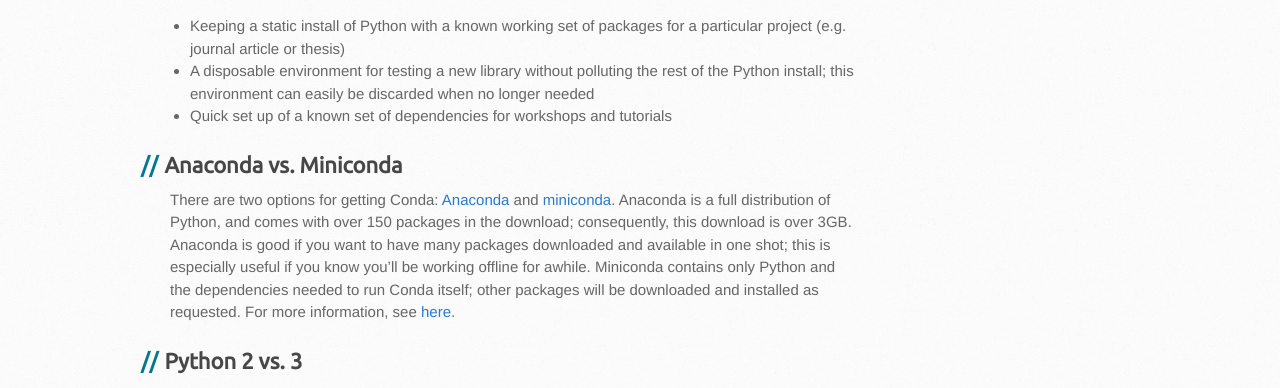
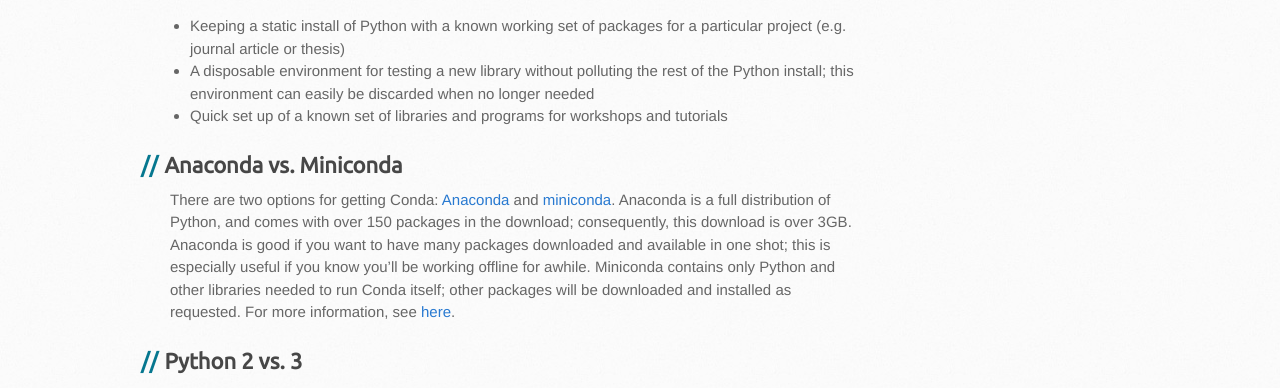
Before and after one commit to Unidata/online-python-training, a Jekyll site: the page built from choosing.md, in a window 1280 px wide. Shown: the part 628-1016 px from the top of the page. Built offline with Jekyll 4.4.1, drawn with Linux system fonts in a browser that asks for light colours; some web fonts are replaced.

Commit message:
Replace use of "dependencies" with something clearer.

```diff
--- a/choosing.md
+++ b/choosing.md
@@ -19,7 +19,7 @@
 * A disposable environment for testing a new library without polluting the rest
   of the Python install; this environment can easily be discarded when no
   longer needed
-* Quick set up of a known set of dependencies for workshops and tutorials
+* Quick set up of a known set of libraries and programs for workshops and tutorials
 
 ## Anaconda vs. Miniconda
 There are two options for getting Conda:
@@ -29,7 +29,7 @@
 consequently, this download is over 3GB. Anaconda is good if you want to have
 many packages downloaded and available in one shot; this is especially useful
 if you know you'll be working offline for awhile. Miniconda contains only
-Python and the dependencies needed to run Conda itself; other packages will be
+Python and other libraries needed to run Conda itself; other packages will be
 downloaded and installed as requested. For more information, see
 [here](http://conda.pydata.org/docs/download.html).
 
```
